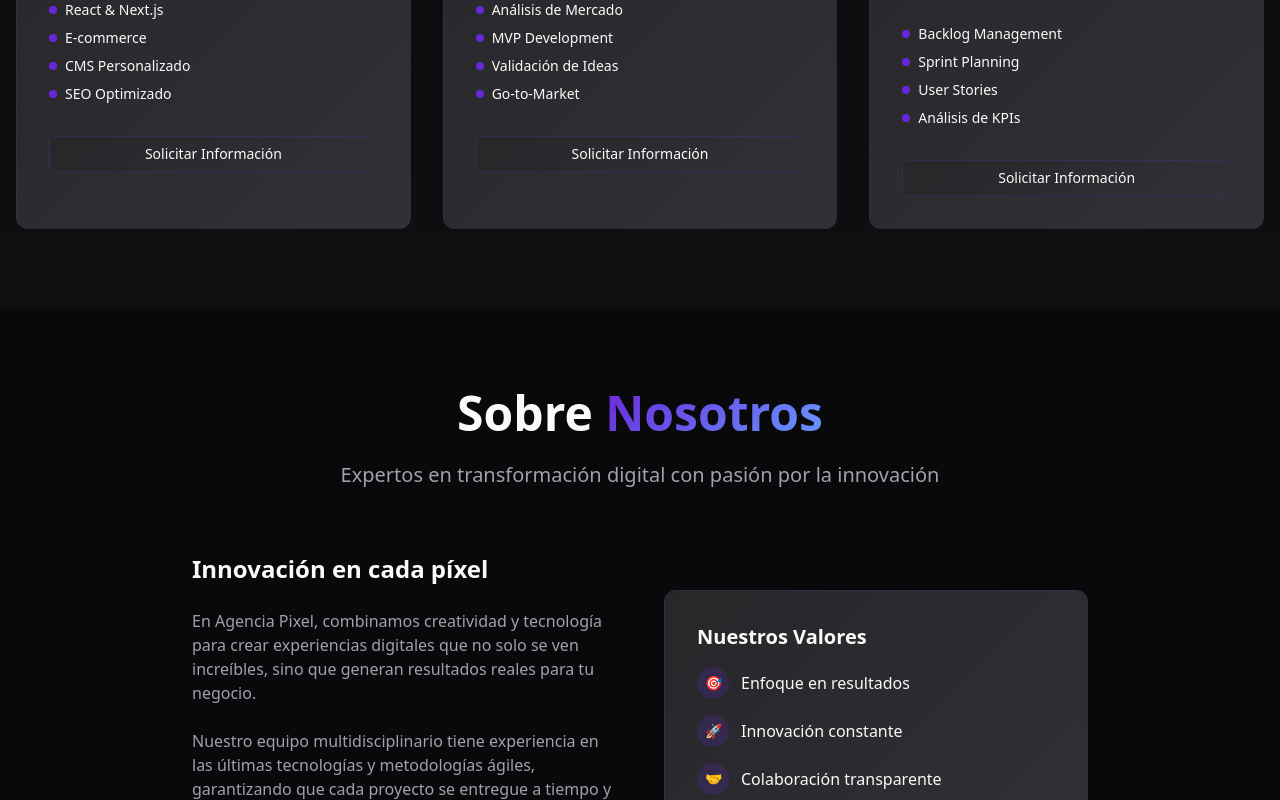
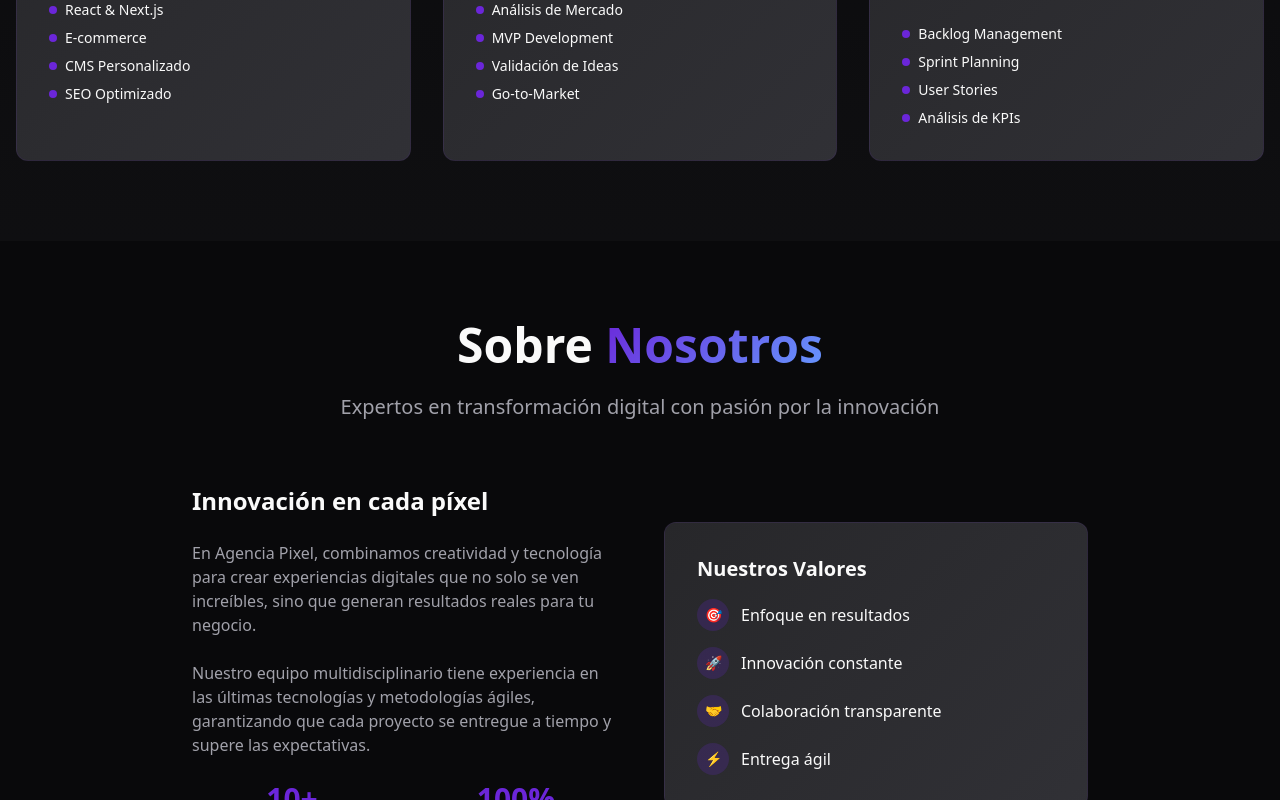
Before and after one commit to jpcamus97/agencia-pixel, a React (Vite) app: page / in a window 1280 px wide. Shown: the part 1253-2053 px from the top of the page. Built offline with nearby package versions, Linux system fonts and the light colour scheme.

Commit message:
Remove service buttons
Remove the "Solicitar Información" buttons from the services section.

```diff
--- a/src/components/Services.tsx
+++ b/src/components/Services.tsx
@@ -57,7 +57,7 @@ const Services = () => {
                 {service.description}
               </p>
 
-              <ul className="space-y-2 mb-8">
+              <ul className="space-y-2">
                 {service.features.map((feature, featureIndex) => (
                   <li key={featureIndex} className="flex items-center gap-2 text-sm">
                     <div className="w-2 h-2 bg-primary rounded-full"></div>
@@ -65,15 +65,6 @@ const Services = () => {
                   </li>
                 ))}
               </ul>
-
-              <Button
-                variant="glow"
-                size="sm"
-                className="w-full"
-                onClick={scrollToContact}
-              >
-                Solicitar Información
-              </Button>
             </div>
           ))}
         </div>
```
